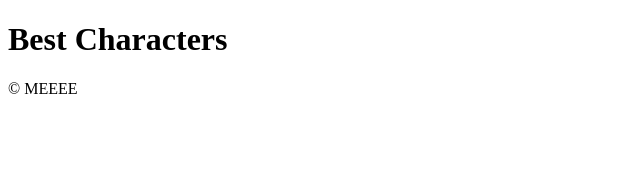
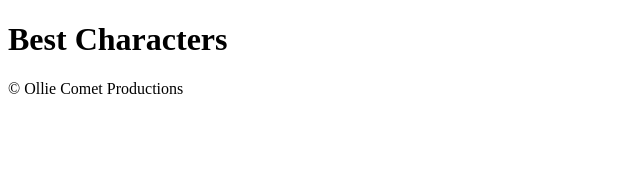
Before and after one commit to ollie-career-track/component-based-ui, a React (Create React App) app: page / in a window 1280 px wide. Shown: the top 170 px of the page, without its empty margins (0-640 px from the left). Built offline with nearby package versions, Linux system fonts and the light colour scheme.

Commit message:
modularized header and footer components

```diff
--- a/src/App.js
+++ b/src/App.js
@@ -1,14 +1,6 @@
 import React from 'react';
-
-const Header = () => (
-  <header>
-    <h1>Best Characters</h1>
-  </header>
-);
-
-const Footer = () => (
-  <footer>&copy; MEEEE</footer>
-);
+import Header from './headers/Header';
+import Footer from './footers/Footer';
 
 const App = () => (
   <React.Fragment>
--- /dev/null
+++ b/src/footers/Footer.js
@@ -0,0 +1,7 @@
+import React from 'react';
+
+const Footer = () => (
+  <footer>&copy; Ollie Comet Productions</footer>
+);
+
+export default Footer;
--- /dev/null
+++ b/src/headers/Header.js
@@ -0,0 +1,9 @@
+import React from 'react';
+
+const Header = () => (
+  <header>
+    <h1>Best Characters</h1>
+  </header>
+);
+
+export default Header;
```
